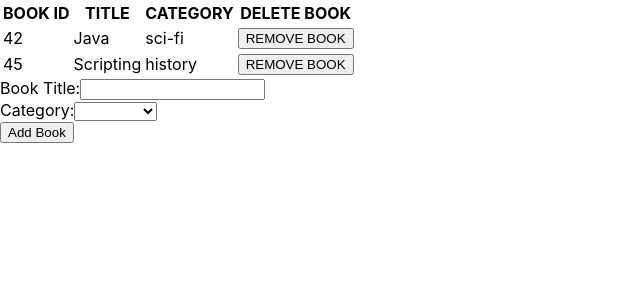
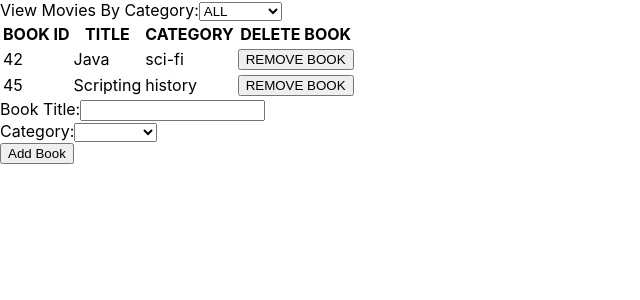
Before and after one commit to Tripple-A/Bookstore, a React (Create React App) app: page / in a window 1280 px wide. Shown: the top 300 px of the page, without its empty margins (0-640 px from the left). Built offline with nearby package versions, Linux system fonts and the light colour scheme.

Commit message:
rendered category filter in bookslist component

```diff
--- a/src/components/category_filter.js
+++ b/src/components/category_filter.js
@@ -1,3 +1,5 @@
+import React from 'react';
+
 const categories = ['ALL', 'Action', 'Biography', 'History', 'Horror', 'Kids', 'Learning', 'Sci-Fi'];
 
 const CategoryFilter = () => (
@@ -16,4 +18,6 @@ const CategoryFilter = () => (
           </select>
         </label>
     </div>
-)
+);
+
+export default CategoryFilter;
--- a/src/containers/bookslist.js
+++ b/src/containers/bookslist.js
@@ -2,12 +2,13 @@ import React from 'react';
 import { connect } from 'react-redux';
 import PropTypes from 'prop-types';
 import Book from '../components/Book';
-
+import CategoryFilter from '../components/category_filter';
 
 const mapStateToProps = state => ({ books: state.books });
 
 const BooksList = ({ books }) => (
   <div>
+    <CategoryFilter />
     <table>
       <thead>
         <tr>
```
